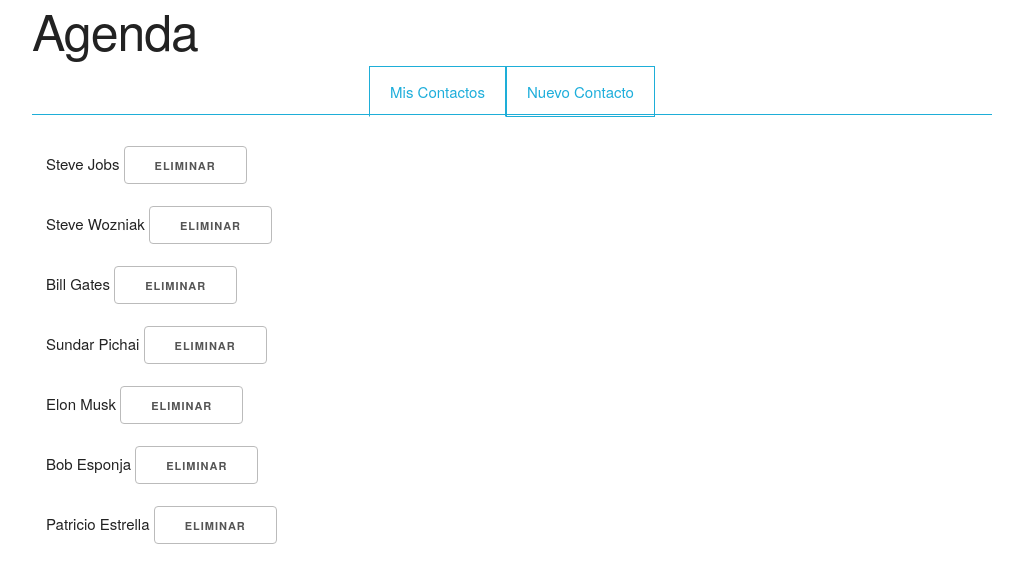
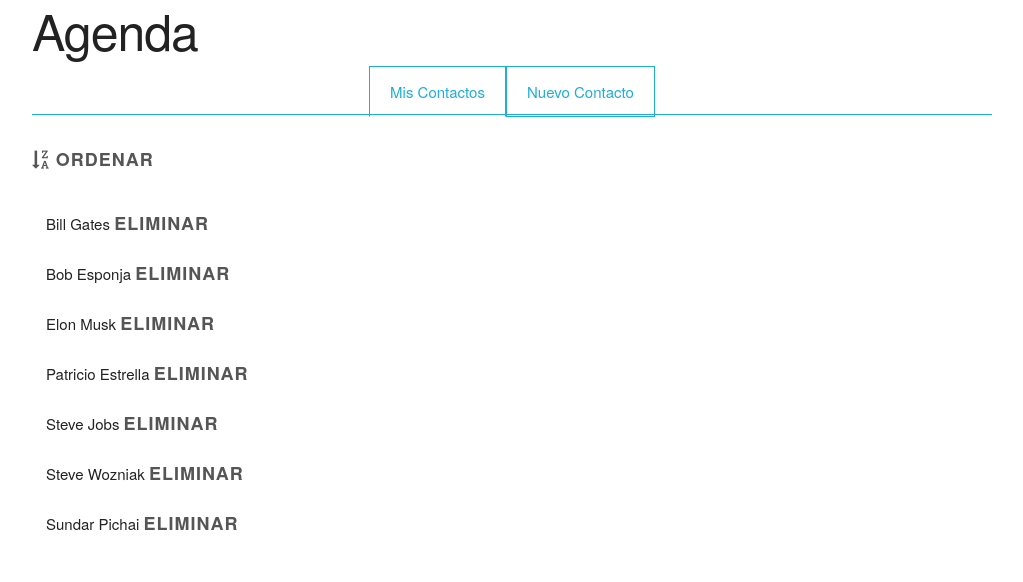
Before and after one commit to eaboy/Kc-Angular, an Angular app: page /lista-contactos in a window 1280 px wide. Shown: the top 582 px of the page, without its empty margins (128-1151 px from the left). Built offline with nearby package versions, Linux system fonts and the light colour scheme; data requests are answered from the project's data file.

Commit message:
Creamos un pipe para ordenar la lista de contactos y lo incluimos con un botón en la lista.

```diff
--- a/src/app/app.module.ts
+++ b/src/app/app.module.ts
@@ -12,6 +12,7 @@
 import { DetallesContactoComponent } from './detalles-contacto/detalles-contacto.component';
 import { HttpClientModule } from '@angular/common/http';
 import { DatosContactoPipe } from './datos-contacto.pipe';
+import { OrdenarContactosPipe } from './ordenar-contactos.pipe';
 
 // Usamos el decoredor 'NgModule' para que la clase decorada se comporte como un módulo
 @NgModule({
@@ -23,7 +24,8 @@
     RutaListaComponent,
     RutaFormularioComponent,
     DetallesContactoComponent,
-    DatosContactoPipe
+    DatosContactoPipe,
+    OrdenarContactosPipe
   ],
   // En el metadato 'import' indicamos todos aquellos módulos de los cuales mi aplicación depende
   imports: [
--- a/src/app/lista-contactos/lista-contactos.component.css
+++ b/src/app/lista-contactos/lista-contactos.component.css
@@ -1,5 +1,6 @@
 ul {
     list-style: none;
+    margin-top: 20px;
 }
 
 li {
@@ -11,3 +12,14 @@
     background: lightgray;
     cursor: pointer;
 }
+
+button {
+    border: none;
+    margin: 0;
+    padding: 0;
+    font-size: 18px;
+}
+
+button:hover {
+    color: #1EAED8;
+}
--- a/src/app/lista-contactos/lista-contactos.component.html
+++ b/src/app/lista-contactos/lista-contactos.component.html
@@ -1,6 +1,16 @@
+<button (click)="cambiarOrden()">
+    <i [ngClass]="{
+      'fa-sort-alpha-desc': orden === 'asc',
+      'fa-sort-alpha-asc': orden === 'desc'
+      }"
+      class="fa" aria-hidden="true"></i>
+       Ordenar
+</button>
 <ul>
   <!-- La directiva 'ngFor' itera por una colección dada y por cada elemento añade la jerarquía de etiquetas html sobre la cual se está usando -->
-  <li *ngFor="let contacto of contactos" (click)="notificarSeleccionContacto(contacto)">
+  <li
+    *ngFor="let contacto of contactos | ordenarContactos: orden"
+    (click)="notificarSeleccionContacto(contacto)">
     {{ contacto.nombre }} {{ contacto.apellidos}}
     <!-- La suscripción a eventos se hace poniendo entre paréntesis el nombre del mismo -->
     <button (click)="notificarEliminacionContacto(contacto)"> Eliminar</button>
--- a/src/app/lista-contactos/lista-contactos.component.ts
+++ b/src/app/lista-contactos/lista-contactos.component.ts
@@ -7,6 +7,8 @@
   styleUrls: ['./lista-contactos.component.css']
 })
 export class ListaContactosComponent {
+
+  orden: string = 'asc';
 
   // Con el decorador 'Output' exponemos un evento para que un componente padre pueda suscribirse a él. Además este evento debe ser un 'EventEmitter' del tipo deseado.
   @Output() botonEliminarPulsado = new EventEmitter<Contacto>();
@@ -25,4 +27,8 @@
     this.contactoSeleccionado.emit(contacto);
   }
 
+  cambiarOrden(): void {
+    this.orden = this.orden === 'asc' ? 'desc' : 'asc';
+  }
+
 }
--- /dev/null
+++ b/src/app/ordenar-contactos.pipe.ts
@@ -0,0 +1,60 @@
+import { Pipe, PipeTransform } from '@angular/core';
+import { Contacto } from './contacto';
+
+@Pipe({
+  name: 'ordenarContactos'
+})
+export class OrdenarContactosPipe implements PipeTransform {
+
+  private obtenerNombreCompleto(contacto: Contacto): string {
+    return `${contacto.nombre} ${contacto.apellidos}`.toLowerCase();
+  }
+
+  transform(contactos: Contacto[], orden: string): Contacto[] {
+
+    let contactosOrdenados: Contacto[];
+
+    // Comprobamos que contactos está inicializada y tien valor
+    if (contactos) {
+
+      if (orden === 'asc') {
+
+        // Orden ascendente por nombre y apellido de contacto.
+        contactosOrdenados = contactos.sort((contactoA: Contacto, contactoB: Contacto): number => {
+          const nombreCompletoContactoA: string = this.obtenerNombreCompleto(contactoA);
+          const nombreCompletoContactoB: string = this.obtenerNombreCompleto(contactoB);
+
+          // Si A va antes que B
+          return nombreCompletoContactoA > nombreCompletoContactoB
+            ? 1
+            // Si A va después que B
+            : nombreCompletoContactoA < nombreCompletoContactoB
+              ? -1
+              // Si A es igual a B, el orden no importa
+              : 0;
+        });
+      } else {
+
+        // Orden descendente por nombre y apellido de contacto.
+        contactosOrdenados = contactos.sort((contactoA: Contacto, contactoB: Contacto): number => {
+          const nombreCompletoContactoA: string = this.obtenerNombreCompleto(contactoA);
+          const nombreCompletoContactoB: string = this.obtenerNombreCompleto(contactoB);
+
+          // Si B va antes que A
+          return nombreCompletoContactoA < nombreCompletoContactoB
+            ? 1
+            // Si B va después que A
+            : nombreCompletoContactoA > nombreCompletoContactoB
+              ? -1
+              // Si B es igual a A, el orden no importa
+              : 0;
+        });
+      }
+    } else { // En caso de que la colección sea nula
+      contactosOrdenados = [];
+    }
+
+    return contactosOrdenados;
+  }
+
+}
```
Also changed, not shown: 1 other file (tests, documents, lock files or other folders).
